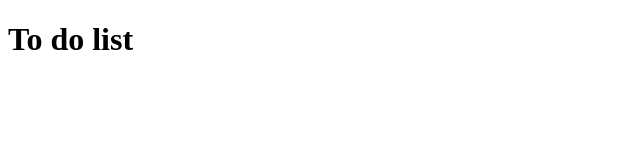
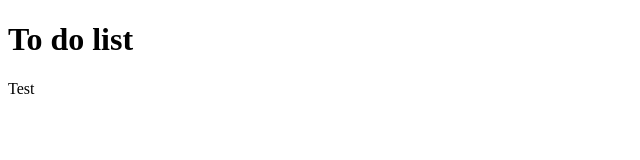
Before and after one commit to uknoiluv/uknoiluv.github.io, a plain HTML site: page index.html in a window 1280 px wide. Shown: the full height of the page, 0-640 px from the left. Drawn offline with Linux system fonts and the light colour scheme.

Commit message:
change html

```diff
--- a/index.html
+++ b/index.html
@@ -9,6 +9,6 @@
         </h1>
         <div id='selector'>
         </div>
-        <script src='index.js'/>
+        <script src='index.js'></script>
     </body>
 </html>
```
